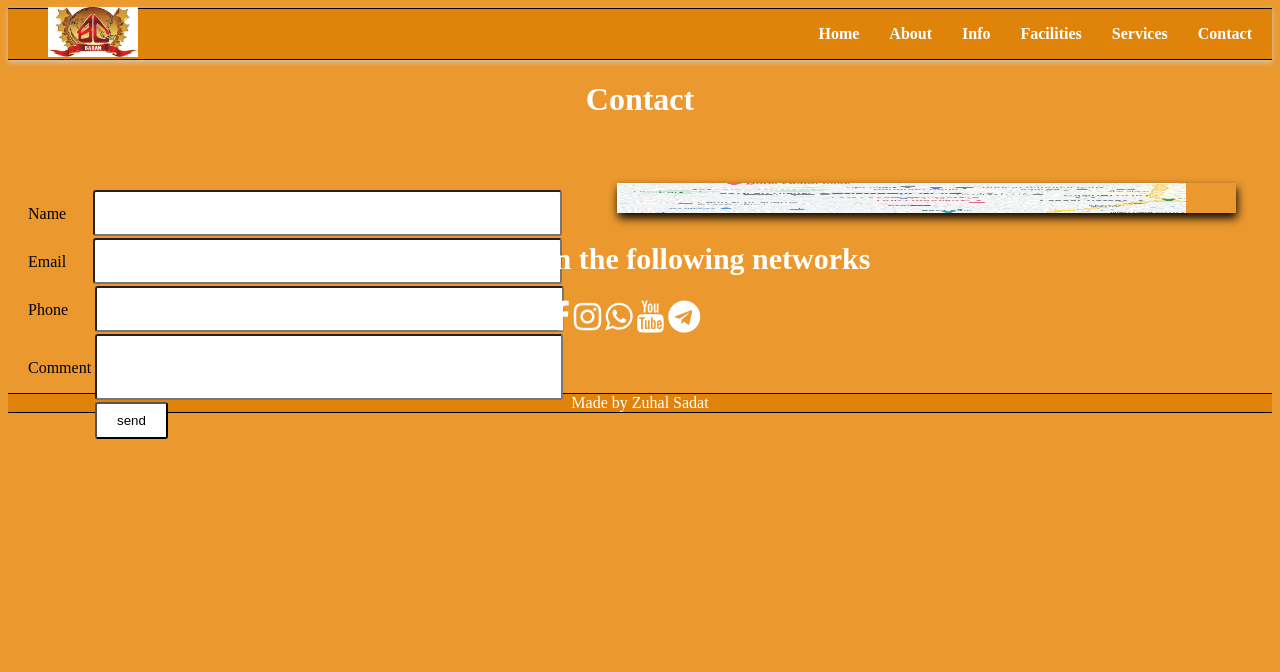
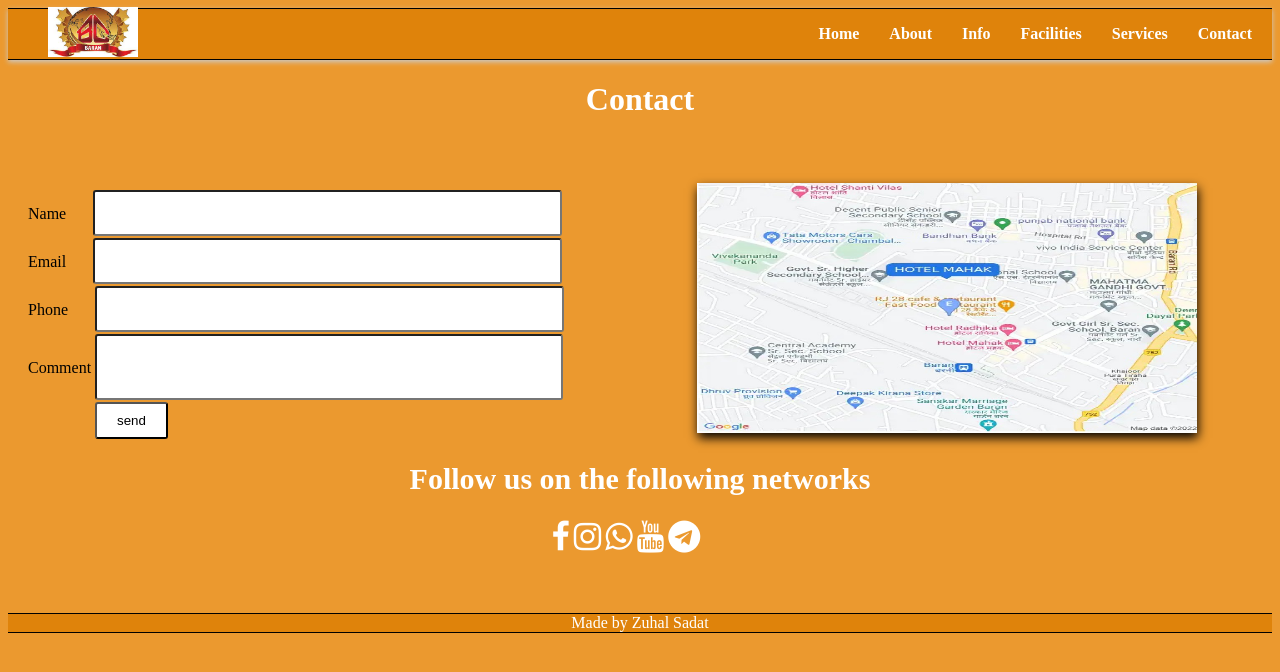
Before and after one commit to zuhal1313/AAP-Web-Final-Project, a plain HTML site: page Contact.html in a window 1280 px wide. Drawn offline with Linux system fonts and the light colour scheme.

Commit message:
Update Contact.css

```diff
--- a/Contact.css
+++ b/Contact.css
@@ -106,13 +106,13 @@ a:hover{
 
     }
  #Z{
-  margin-left:20px;
+  margin-left:100px;
   margin-top:43px;
-  width:45%;
-  height:30px;
+  width:500PX;
+  height:250px;
   display: inline-block;
   box-shadow:1px 5px 10px ;
-   padding-right:50px;
+
 }
  #log img{
 
```
